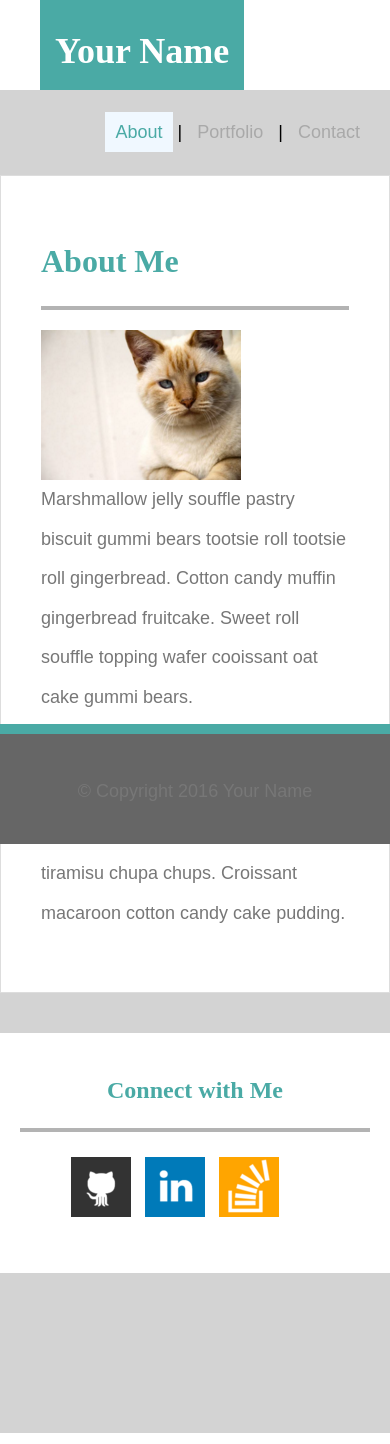
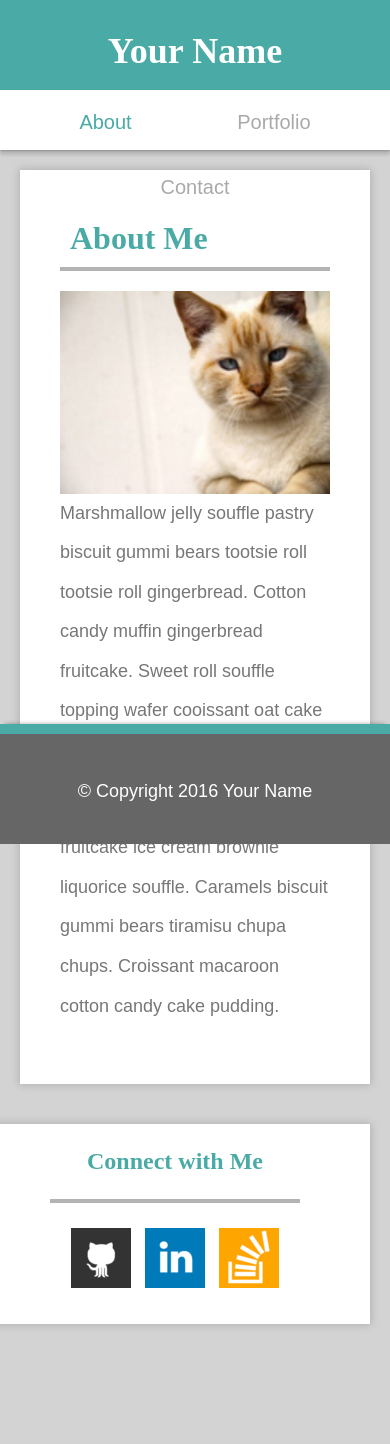
Before and after one commit to Kenichiwaa/Basic-Portfolio, a PHP site: page / in a window 390 px wide. Shown: the top 1444 px of the page. Run offline with PHP 8.4, Linux system fonts and the light colour scheme.

Commit message:
created responsive mobile layout

```diff
--- a/about.html
+++ b/about.html
@@ -8,19 +8,22 @@
     <link rel="stylesheet" href="assets/css/style-text.css">
     <link rel="stylesheet" href="assets/css/style-nav.css">
     <link rel="stylesheet" href="assets/css/style.css">
+    <link rel="stylesheet" href="assets/css/style-nav-media-mobile.css">    <link rel="stylesheet" href="assets/css/style-media-mobile.css">
     <title>Title</title>
 </head>
 <body>
 
 <nav><!-- Start of Nav -->
+    <div class="nav-content">
     <div class="logo">
         <a href="about.html"><h1>Your Name</h1></a>
     </div><!-- End Logo -->
     <div class="nav-links">
-        <a class="active" href="about.html">About</a> |
-        <a href="portfolio.html">Portfolio</a> |
+        <a class="active" href="about.html">About</a>
+        <a href="portfolio.html">Portfolio</a>
         <a href="contact.html">Contact</a>
     </div><!-- End Nav Links -->
+    </div><!-- End Nav Content -->
 </nav><!-- End Nav -->
 
 <section class="content-wrapper"><!-- Start Content -->
--- /dev/null
+++ b/assets/css/style-media-mobile.css
@@ -0,0 +1,135 @@
+/*Teal color (used for headings and backgrounds): #4aaaa5
+Regular font color (used for paragraphs and all text besides the headings) = #777777
+Main header background color: #ffffff
+Main header border color: #cccccc
+Footer background color: #666666
+Main content background color: #ffffff
+Main content border color: #dddddd
+*/
+@media screen and (max-width: 640px) {
+
+    body {
+        background-color: lightgrey;
+        max-width: 960px;
+        margin: 0 auto;
+        width: 100%;
+    }
+    hr {
+        border: 2px solid #b3b3b3;
+        margin-bottom: 20px;
+    }
+
+    /* Container containing everything below the Nav*/
+    .content-wrapper {
+        max-width:640px;
+        margin: 0 auto;
+        margin-top: 40px;
+        margin-bottom: 140px;
+        overflow: auto;
+        width: 100%;
+    }
+
+    /* Left Section */
+    .content {
+        margin:20px;
+        margin-top: 130px;
+        max-width: 100%;
+
+    }
+    /*Contact Section*/
+    .contact {
+        display: inline-block;
+        padding: 40px;
+        background-color:white;
+        float: left;
+        margin-bottom: 40px;
+        max-width: 88.5%;
+        width:100%;
+    }
+
+    /*Connect Me container*/
+    aside {
+        background: white;
+        max-width: 600px;
+        width: 100%;
+        margin: 20px;
+        padding: 0px;
+        text-align: center;
+    }
+
+    /*Connect Me container*/
+    .connect-container {
+        max-width: 250px;
+        width: 100%;
+        margin: 0px auto;
+    }
+
+    /*Connect Me img padding*/
+    aside img {
+        padding: 5px;
+    }
+
+    /* Portfolio Secion */
+    .portfolio-box {
+        margin: auto;
+        text-align: center
+    }
+    .portfolio-box img{
+        margin: 10px;
+        width: 60%;
+    }
+    .portfolio1 {
+        background-image:url("assets/images/portfolio-1.png");
+    }
+
+    /*-- About Image --*/
+    .mypicture {
+        width: 100%;
+    }
+
+    /*Contact input styles*/
+    input[type=text] {
+        width: 100%;
+        padding: 12px 20px;
+        margin: 8px 0;
+        box-sizing: border-box;
+    }
+    /*Contact Text Area*/
+    textarea {
+        width: 100%;
+        height: 200px;
+        padding: 12px 20px;
+        box-sizing: border-box;
+        border: 1px solid #ccc;
+        border-radius: 0px;
+        background-color: #f8f8f8;
+        font-size: 14px;
+        resize: none;
+    }
+    /*Contact submit button*/
+    .btn {
+        background-color: #4AAAA5;
+        padding: 10px 30px;
+        margin-top: 20px;
+        font-family: Arial, "Helvetica Neue", Helvetica, sans-serif;
+        font-size: 18px;
+        color: aliceblue;
+    }
+
+    footer {
+        background-color: #666666;
+        border-top: 10px solid #4AAAA5;
+        bottom : 0;
+        clear: both;
+        color: #666666;
+        height : 90px;
+        margin: 0 auto;
+        padding-top: 20px;
+
+        text-align: center;
+        max-width: 960px;
+        width: 100%;
+        z-index: 1;
+    }
+
+}/*End @media for 959px*/
--- /dev/null
+++ b/assets/css/style-nav-media-mobile.css
@@ -0,0 +1,72 @@
+
+@media screen and (max-width: 640px) {
+    body {
+        background-color:;
+    }
+
+    /*-- Navbar Content--*/
+    nav {
+        background: #fff;
+        font-family: Arial, "Helvetica Neue", Helvetica, sans-serif;
+        font-size: 20px;
+        font-style: normal;
+        height: 60px;
+        max-width: 640px;
+        position: fixed;
+        top: 0px;
+        width: 100%;
+
+    }
+
+    /*the logo*/
+    nav .logo {
+        background-color: #4AAAA5;
+        display: block;
+        max-height: auto;
+        max-width: 640px;
+        margin-left: 0px;
+        padding-left: 0px;
+        width: 100%;
+        text-align: center;
+    }
+
+    /* Nav Links Container */
+    nav .nav-links {
+        background: #fff;
+        box-shadow: 0 5px 3px rgba(0,0,0,0.12), 0 1px 2px rgba(0,0,0,0.24);
+        display: block;
+        height: 60px;
+        margin: 0px;
+        max-width: 640px;
+        width: 100%;
+        text-align: center;
+    }
+
+    /* Nav Links */
+    nav .nav-links a{
+        line-height: 65px;
+        padding: 0 50px;
+        color: darkgray;
+    }
+
+    /* Navbar Active */
+    nav .nav-links a.active {
+        color: #4AAAA5;
+        background: none;
+    }
+
+    /* Navbar Active Hover */
+    nav .nav-links .active a.active:active {
+        color: aliceblue;
+        background: none;
+        box-shadow: none;
+    }
+
+    /* Navbar Links Hover */
+    nav .nav-links a:hover {
+        color: #4AAAA5;
+        background: none;
+        box-shadow: none;
+    }
+
+}
--- a/assets/css/style-nav.css
+++ b/assets/css/style-nav.css
@@ -6,14 +6,23 @@ nav {
     font-style: normal;
     height: 90px;
     max-width: 100%;
+    width: 100%;
+    position: fixed;
+    top: 0px;
+    box-shadow: 0 5px 3px rgba(0,0,0,0.12), 0 1px 2px rgba(0,0,0,0.24);
 }
 
+.nav-content {
+    max-width: 960px;
+    margin: 0 auto;
+
+}
 /*the logo*/
 nav .logo {
     background-color: #4AAAA5;
     display: inline-block;
     float: left;
-    margin-left: 40px;
+    margin-left: 0px;
     max-height: 90px;
     max-width: 250px;
     padding: 0 15px;
@@ -24,7 +33,7 @@ nav .logo {
 nav .nav-links {
     display: inline-block;
     float: right;
-    margin-right: 20px;
+    margin-right: 0px;
 }
 
 /* Nav Links */
--- a/assets/css/style-text.css
+++ b/assets/css/style-text.css
@@ -12,6 +12,7 @@ h2 {
     font-size: 32px;
     font-style: normal;
     color: #4aaaa5;
+    margin: 10px;
 }
 h3 {
     font-family: "Times New Roman", Times, serif;
--- a/assets/css/style.css
+++ b/assets/css/style.css
@@ -7,8 +7,7 @@ Main content background color: #ffffff
 Main content border color: #dddddd
 */
 body {
-    background-color: lightgrey;
-    max-width: 960px;
+    background-color: lightgray;
     margin: 0 auto;
     width: 100%;
 }
@@ -20,13 +19,18 @@ hr {
 /* Container containing everything below the Nav*/
 .content-wrapper {
     max-width:960px;
-    margin-top: 40px;
+    margin: auto;
+    margin-top: 130px;
+    margin-bottom: 120px;
+    overflow: auto;
 }
 
 /* Left Section */
 .content {
     background-color: #ffffff;
-    border: 1px solid #dddddd;
+    -webkit-box-shadow: 0px 0px 8px 1px rgba(176,176,176,1);
+    -moz-box-shadow: 0px 0px 8px 1px rgba(176,176,176,1);
+    box-shadow: 0px 0px 8px 1px rgba(176,176,176,1);
     display: inline-block;
     float: left;
     margin-bottom: 40px;
@@ -47,6 +51,9 @@ hr {
 /* Connect Me CSS */
 aside {
     background-color: white;
+    -webkit-box-shadow: 0px 0px 8px 1px rgba(176,176,176,1);
+    -moz-box-shadow: 0px 0px 8px 1px rgba(176,176,176,1);
+    box-shadow: 0px 0px 8px 1px rgba(176,176,176,1);
     display: inline-block;
     float: right;
     height: 200px;
@@ -114,70 +121,18 @@ textarea {
 footer {
     background-color: #666666;
     border-top: 10px solid #4AAAA5;
+    box-shadow: 0 -5px 3px -5px rgba(0,0,0,0.12), 0 -5px 5px -5px rgba(0,0,0,0.24);
     bottom : 0;
     clear: both;
-    color: #666666;
     height : 90px;
     margin: 0 auto;
     padding-top: 20px;
     position: fixed;
     text-align: center;
-    max-width: 960px;
+    max-width: 100%;
     width: 100%;
     z-index: 1;
 }
-@media screen and (max-width: 959px) {
-    body {
-        background-color:;
-    }
-    .content-wrapper {
-        max-width:700px;
-        margin: 0 auto;
-        margin-top: 40px;
-        overflow: auto;
-        width: 100%;
-    }
-    .content {
-        margin:0  50px;
-        margin: 0 auto;
-        max-width: 100%;
-        margin-bottom: 40px;
-    }
-    /* Portfolio Secion */
-    .portfolio-box {
-        margin: auto;
-        text-align: center
-    }
-    .portfolio-box img{
-        margin: 10px;
-        width: 60%;
-    }
-    .portfolio1 {
-        background-image:url("assets/images/portfolio-1.png");
-
-    }
-    /*Connect Me container*/
-    aside {
-        background: white;
-        max-width: 100%;
-        width: 100%;
-        margin-bottom: 160px;
-    }
-    .contact {
-        display: inline-block;
-        padding: 40px;
-        background-color:white;
-        float: left;
-        margin-bottom: 40px;
-        max-width: 88.5%;
-        width:100%;
-    }
-    .connect-container {
-        max-width: 100%;
-        margin-left: 40px;
-    }
-    /*Connect Me img padding*/
-    aside img {
-        padding: 5px;
-    }
-}/*End @media for 959px*/
+p.copyright {
+    color: #fff;
+}
```
Also changed, not shown: 1 other file.
